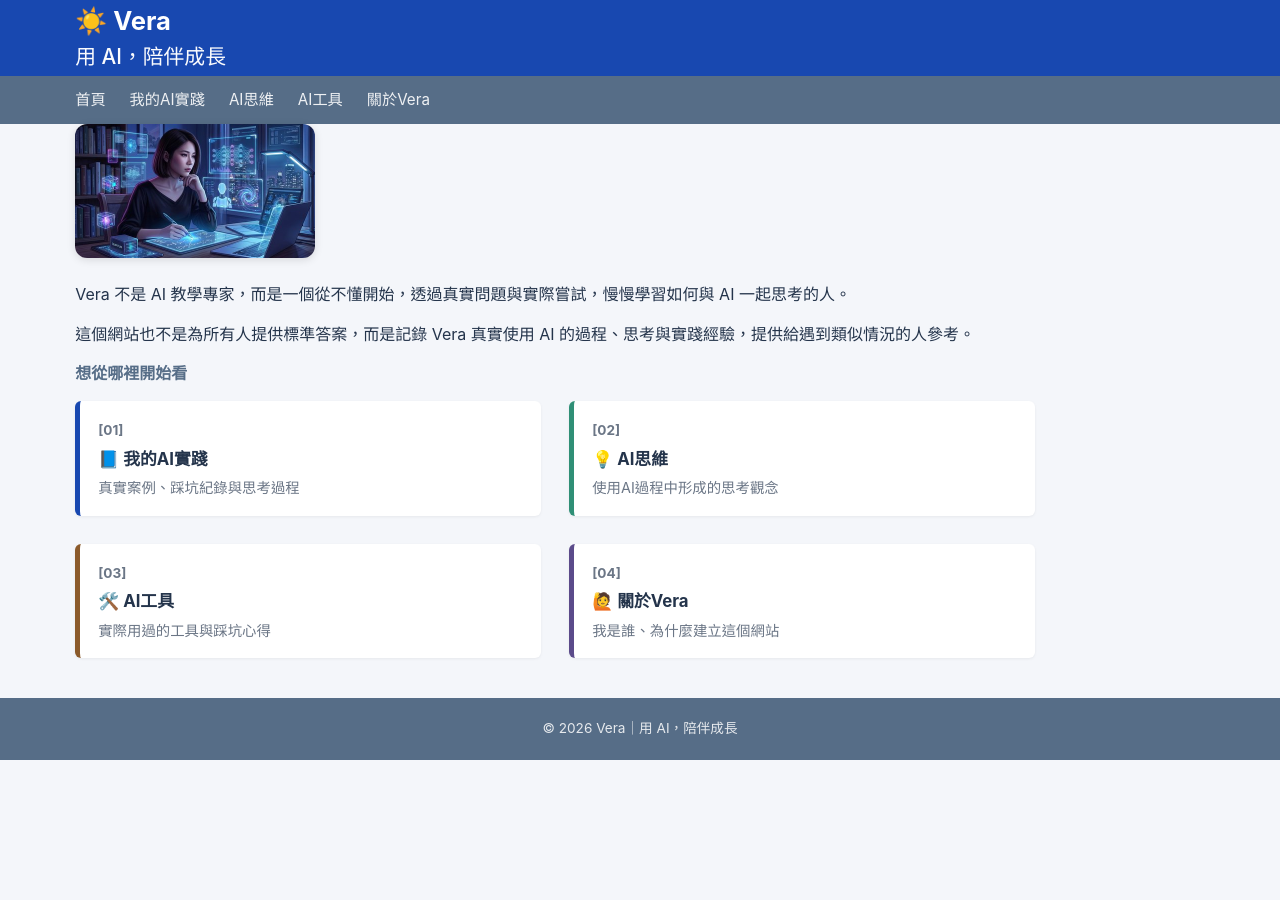
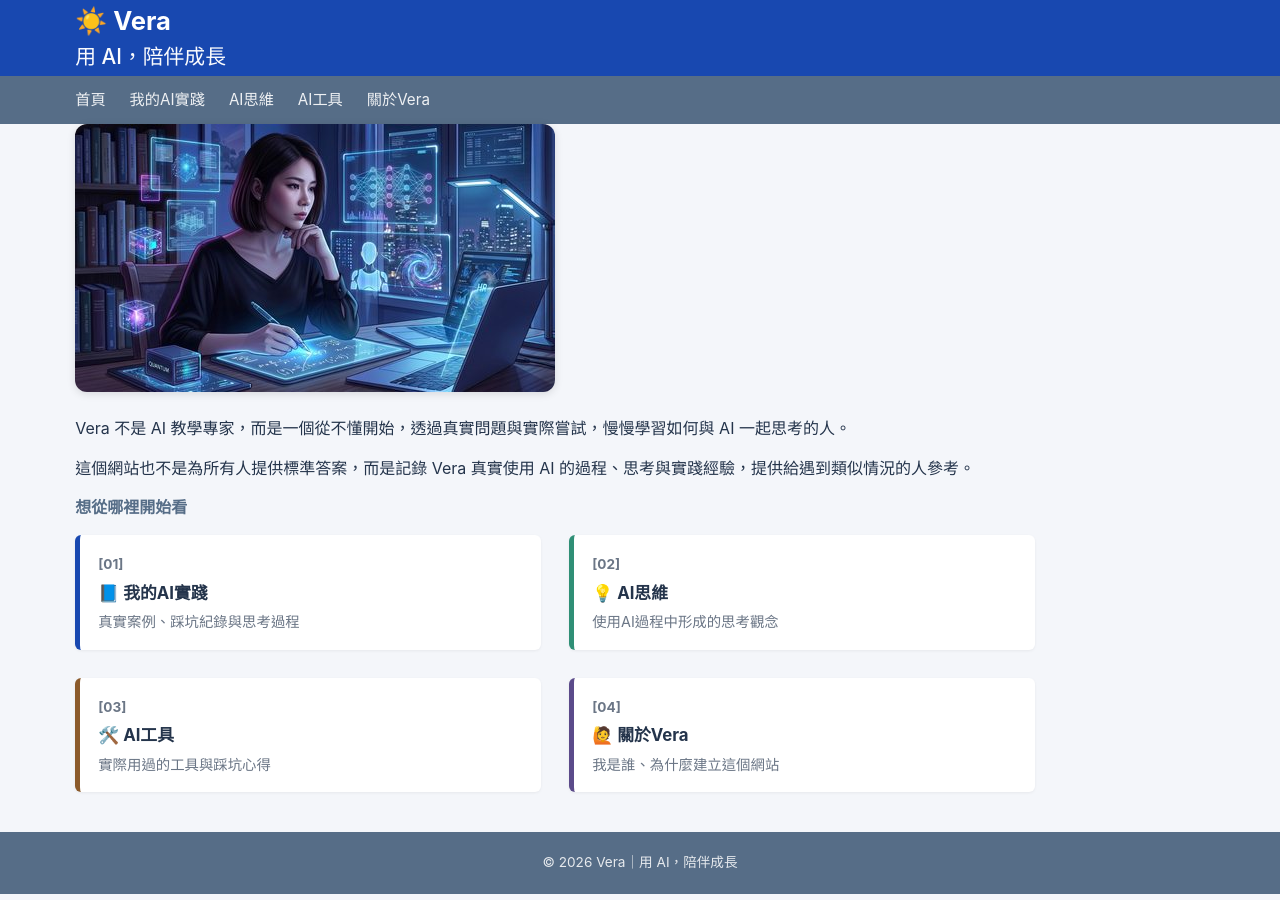
Before and after one commit to Vera-With-AI/Vera-With-AI.github.io, a Jekyll site: the page built from index.md, in a window 1280 px wide. Built offline with Jekyll 4.4.1, drawn with Linux system fonts in a browser that asks for light colours.

Commit message:
放大 hero-image 最大寬度到 480px
Co-Authored-By: Claude Sonnet 5 <noreply@anthropic.com>

```diff
--- a/_config.yml
+++ b/_config.yml
@@ -11,7 +11,7 @@ collections:
 
 markdown: kramdown
 
-css_version: 16
+css_version: 17
 
 exclude:
   - _templates
--- a/assets/css/style.css
+++ b/assets/css/style.css
@@ -74,7 +74,7 @@ main.container {
 .hero-image {
   display: block;
   width: 100%;
-  max-width: 240px;
+  max-width: 480px;
   border-radius: 12px;
   margin: 0 0 24px;
   margin-top: 0;
```
